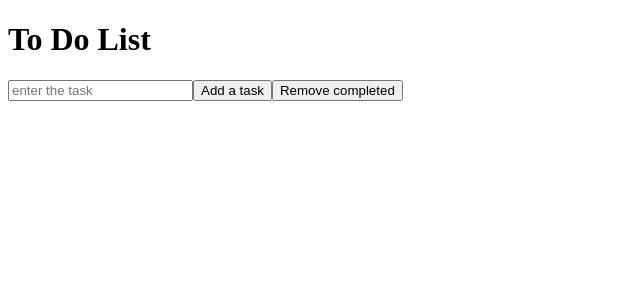
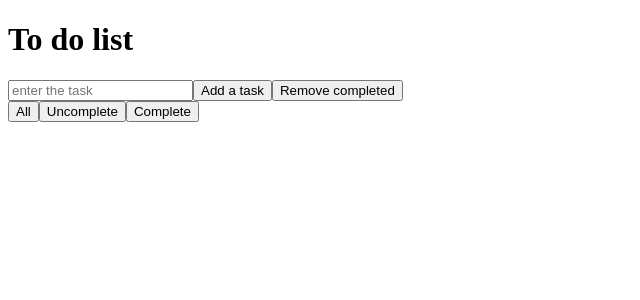
Before and after one commit to Mikolaj86/Todo, a React (Create React App) app: page / in a window 1280 px wide. Shown: the top 300 px of the page, without its empty margins (0-640 px from the left). Built offline with nearby package versions, Linux system fonts and the light colour scheme.

Commit message:
added sorting finished/unfinished/all

```diff
--- a/src/App.js
+++ b/src/App.js
@@ -1,6 +1,7 @@
 import React, { Component } from 'react';
-import List from './components/TodoList'
-import Form from './components/TodoForm'
+import List from './components/TodoList';
+import Form from './components/TodoForm';
+import Header from './components/Header';
 
 
 class App extends Component {
@@ -13,8 +14,9 @@ class App extends Component {
                 //completed: false,
                 // all of our to-dos
             ],
-            todo: ''
+            todo: '',
             // an empty string to hold an individual to-do
+            filtertodos: []
         }
     }
 
@@ -66,6 +68,10 @@ class App extends Component {
         })
     }
 
+    updateFilter = st => {
+        this.setState({filtertodos: st})
+    }
+
 
     saveLocalStorage() {
         for (let key in this.state) {
@@ -105,12 +111,22 @@ class App extends Component {
 
 
     render() {
+
+        let todos = [];
+        if (this.state.filtertodos === "all") {
+            todos = this.state.todos;
+        } else if (this.state.filtertodos === "uncomplete") {
+            todos = this.state.todos.filter(todo => !todo.completed);
+        } else if (this.state.filtertodos === "complete") {
+            todos = this.state.todos.filter(todo => todo.completed);
+        }
+
         return (
             <div className="App">
-                <h1>To Do List</h1>
-                <List todos={this.state.todos} toggleComplete={this.toggleComplete} onDelete={this.onDelete} />
+                <Header />
+                <List todos={todos} toggleComplete={this.toggleComplete} onDelete={this.onDelete} />
                 <Form todos={this.state.todos} value={this.state.todo} inputChangeHandler={this.inputChangeHandler}
-                      addTask={this.addTask} removeItems={this.removeItems}/>
+                      addTask={this.addTask} removeItems={this.removeItems} updateFilter={this.updateFilter} />
             </div>
         );
     }
--- /dev/null
+++ b/src/components/Header.js
@@ -0,0 +1,11 @@
+import React from 'react';
+
+const Header = () =>{
+    return (
+        <div>
+            <h1>To do list</h1>
+        </div>
+    )
+}
+
+export default Header;
--- a/src/components/TodoForm.js
+++ b/src/components/TodoForm.js
@@ -3,7 +3,9 @@ import List from "./TodoList";
 
 const Form = props => {
     return (
+        <div>
         <form>
+
             <input name="todo"
                    type="text"
                    placeholder="enter the task"
@@ -12,6 +14,10 @@ const Form = props => {
             <button onClick={props.addTask}>Add a task</button>
             <button onClick={props.removeItems}>Remove completed</button>
         </form>
+            <button onClick={() => props.updateFilter("all")}>All</button>
+            <button onClick={() => props.updateFilter("uncomplete")}>Uncomplete</button>
+            <button onClick={() => props.updateFilter("complete")}>Complete</button>
+        </div>
     )
 }
 
```
